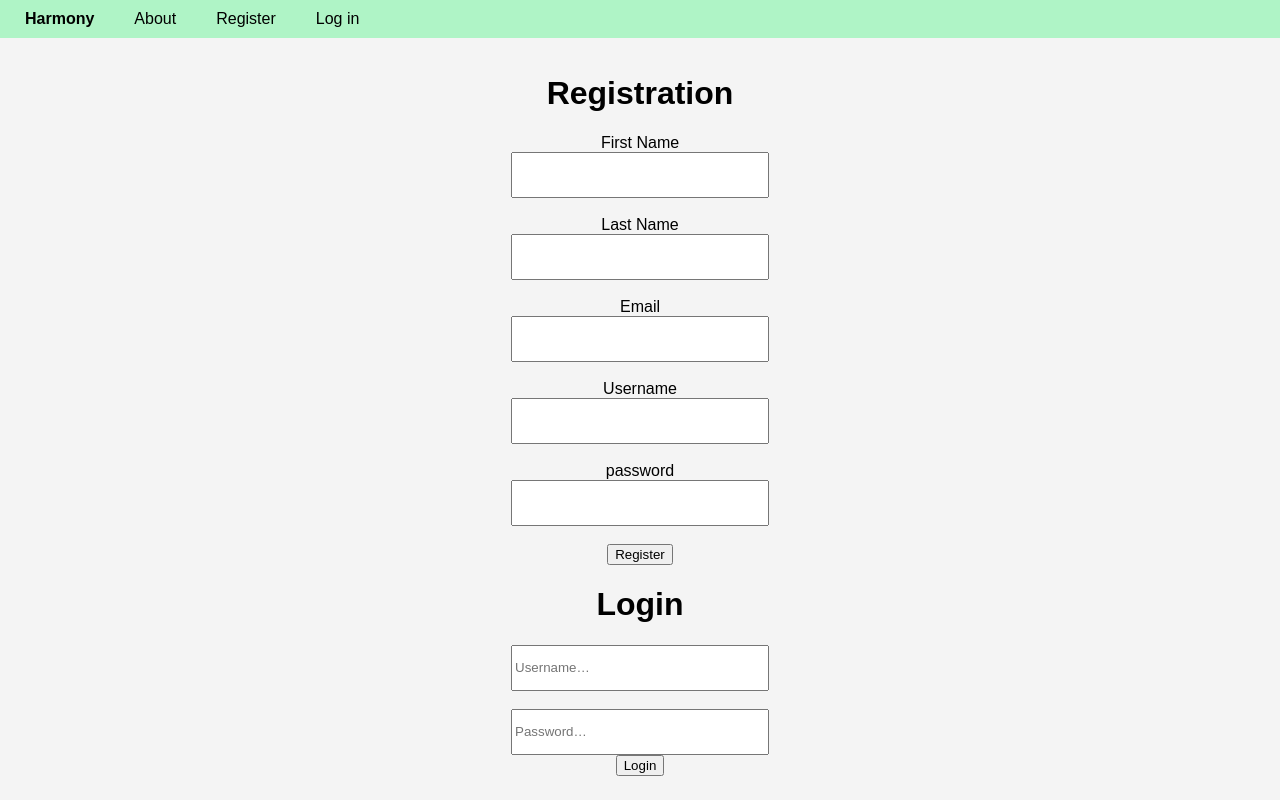
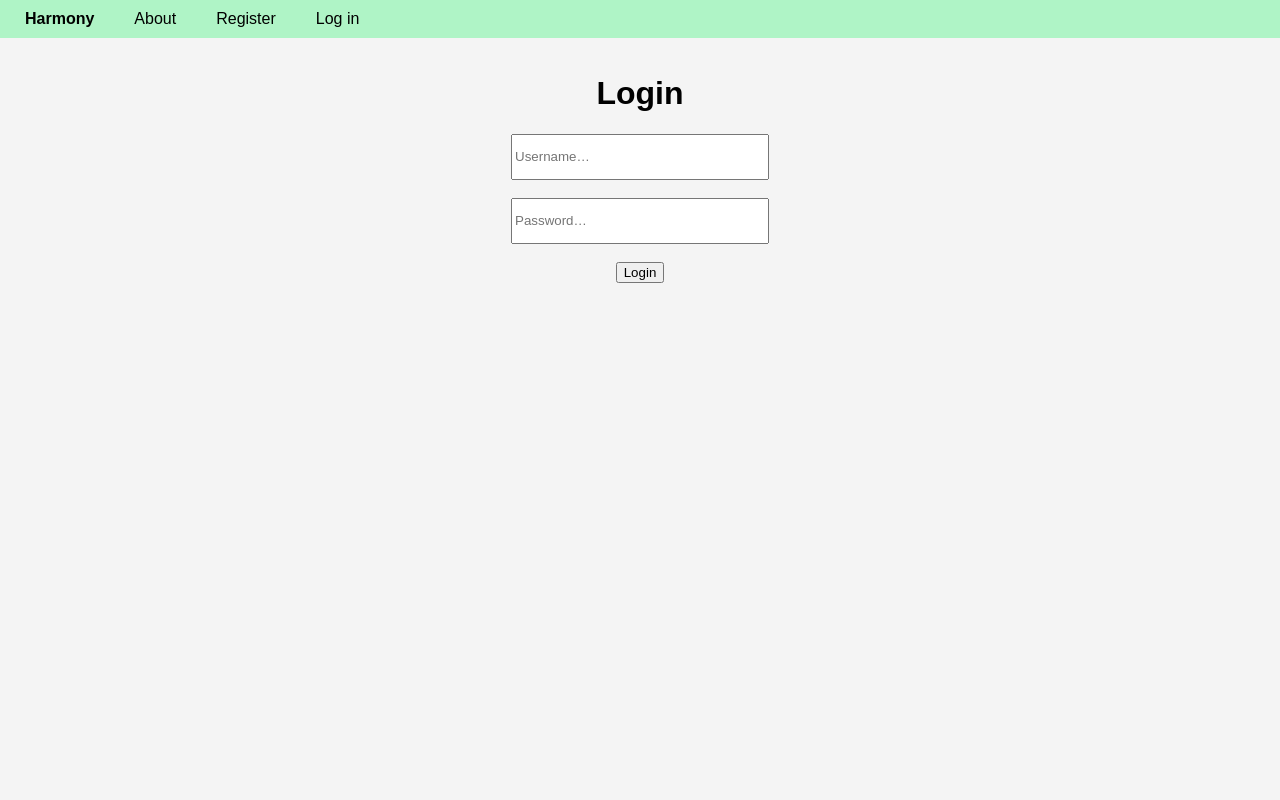
Before and after one commit to keeley1/harmony-app, a React (Create React App) app in the folder client/: page /login in a window 1280 px wide. Built offline with nearby package versions, Linux system fonts and the light colour scheme.

Commit message:
completing basic log in functionality

```diff
--- a/client/src/App.jsx
+++ b/client/src/App.jsx
@@ -19,7 +19,7 @@ const App = () => {
       <Route path="/login" element={<Login />}/>
     </Routes>
     </>
-  )
-}
+  );
+};
 
 export default App;
--- a/client/src/components/navbar.jsx
+++ b/client/src/components/navbar.jsx
@@ -2,8 +2,9 @@ import React from "react";
 import { NavLink } from "react-router-dom";
 import "../app.css";
 
-const navbar = () => {
+const Navbar = () => {
     return (
+        <>
         <nav>
             <ul className="nav-list">
                 <div className="nav-container">
@@ -22,7 +23,8 @@ const navbar = () => {
                 </div>
             </ul>
         </nav>
-    )
-}
+        </>
+    );
+};
 
-export default navbar;
+export default Navbar;
--- a/client/src/components/todo.jsx
+++ b/client/src/components/todo.jsx
@@ -1,6 +1,6 @@
 import React, { useState, useEffect } from "react";
 
-const todo = () => {
+const Todo = () => {
     const [items, setItems] = useState([]);
     const [newItem, setNewItem] = useState('');
 
@@ -72,6 +72,7 @@ const todo = () => {
     };
 
     return (
+        <>
         <div className="todo-container">
             <h2 className="todo-title">Today's Tasks</h2>
 
@@ -95,7 +96,8 @@ const todo = () => {
                 <button onClick={handleAddItem} className="todo-button">Submit</button>
             </div>
         </div>
+        </>
     );
 };
 
-export default todo;
+export default Todo;
--- a/client/src/pages/about.jsx
+++ b/client/src/pages/about.jsx
@@ -1,11 +1,11 @@
 import React from "react";
 
-const about = () => {
+const About = () => {
     return (
-        <>
-        <p>About</p>
-        </>
-    )
-}
+    <>
+    <p>About</p>
+    </>
+    );
+};
 
-export default about;
+export default About;
--- a/client/src/pages/home.jsx
+++ b/client/src/pages/home.jsx
@@ -1,8 +1,7 @@
 import React from "react";
-import { NavLink } from "react-router-dom";
 import Todo from "../components/todo";
 
-const home = () => {
+const Home = () => {
     return (
     <>
     <div className="dashboard-flex">
@@ -19,7 +18,7 @@ const home = () => {
         </div>
     </div>
     </>
-    )
-}
+    );
+};
 
-export default home;
+export default Home;
--- a/client/src/pages/login.jsx
+++ b/client/src/pages/login.jsx
@@ -4,77 +4,49 @@ import Axios from "axios";
 import { useState } from "react";
 
 
-const login = () => {
-    const [firstnameReg, setFirstnameReg] = useState("");
-    const [lastnameReg, setLastnameReg] = useState("");
-    const [emailReg, setEmailReg] = useState("");
-    const [usernameReg, setUsernameReg] = useState("");
-    const [passwordReg, setPasswordReg] = useState("");
+const Login = () => {
+    const [loginStatus, setLoginStatus] = useState("");
+    const [username, setUsername] = useState("");
+    const [password, setPassword] = useState ("");
 
-    const register = () => {
-        Axios.post("http://localhost:8080/register", {
-          firstname: firstnameReg,
-          lastname: lastnameReg,
-          email: emailReg,
-          username: usernameReg,
-          password: passwordReg,
+    const LoginUser = () => {
+        Axios.post("http://localhost:8080/login", {
+            username: username,
+            password: password,
         }).then((response) => {
-            console.log(response);
+            if (response.data.message) {
+                // If there is a message in the response, it means an error occurred
+                setLoginStatus(response.data.message);
+            } else {
+                setLoginStatus('Login Successful');
+                // Possibly redirect the user to another page or set authentication state
+            }
+        }).catch((error) => {
+            console.error("Login failed:", error);
+            // Handle the error, maybe set a loginStatus to display the error
         });
     };
 
     return (
     <>
     <div className="App">
-        <div className="registration">
-           <h1>Registration</h1>
+        <div className="login">
+            <h1>Login</h1>
 
-           <label>First Name</label>
-           <input type="text"
-           onChange={(e) => {
-            setFirstnameReg(e.target.value);
-            }}
+            <input type="text" placeholder="Username…"
+            onChange = { (e) => {setUsername (e.target.value);}}
             /><br/>
 
-           <label>Last Name</label>
-           <input type="text"
-           onChange={(e) => {
-            setLastnameReg(e.target.value);
-            }}
+            <input type="password" placeholder="Password…"
+            onChange = { (e) => {setPassword (e.target.value);}}
             /><br/>
 
-           <label>Email</label>
-           <input type="text"
-           onChange={(e) => {
-            setEmailReg(e.target.value);
-            }}
-           /><br/>
-
-           <label>Username</label>
-           <input type="text"
-           onChange={(e) => {
-            setUsernameReg(e.target.value);
-            }}
-           /><br/>
-
-           <label>password</label>
-           <input type="text"
-           onChange={(e) =>{
-            setPasswordReg(e.target.value);
-            }}
-           /> <br />
-
-           <button onClick={register} > Register</button>
+            <button onClick={LoginUser}>Login</button>
         </div>
-        <div className="login">
-           <h1>Login</h1>
-           <input type="text" placeholder="Username…" /> <br/>
-           <input type="password" placeholder="Password…" />
-           <button >Login</button>
-        </div>
+        <h1> {loginStatus}</h1>
     </div>
     </>
-    )
-}
+    );
+};
 
-export default login;
+export default Login;
--- a/client/src/pages/register.jsx
+++ b/client/src/pages/register.jsx
@@ -2,7 +2,7 @@ import React from "react";
 import "../main.css";
 import Axios from "axios";
 import { useState } from "react";
-import { Navigate } from 'react-router-dom';
+import { Navigate } from "react-router-dom";
 
 const Register = () => {
    const [registered, setRegistered] = useState(false);
@@ -12,7 +12,7 @@ const Register = () => {
    const [usernameReg, setUsernameReg] = useState("");
    const [passwordReg, setPasswordReg] = useState("");
 
-    const register = () => {
+   const RegisterUser = () => {
       Axios.post("http://localhost:8080/register", {
          firstname: firstnameReg,
          lastname: lastnameReg,
@@ -57,11 +57,11 @@ const Register = () => {
          onChange={(e) =>{setPasswordReg(e.target.value);}}
          /><br/>
 
-            <button onClick={register}>Register</button>
+         <button onClick={RegisterUser}>Register</button>
       </div>
    </div>
    </>
-    )
-}
+   );
+};
 
 export default Register;
--- a/client/src/pages/tasks.jsx
+++ b/client/src/pages/tasks.jsx
@@ -1,7 +1,7 @@
 import React from "react";
 import Todo from "../components/todo";
 
-const tasks = () => {
+const Tasks = () => {
     return (
         <>
         <Todo />
@@ -9,4 +9,4 @@ const tasks = () => {
     )
 }
 
-export default tasks;
+export default Tasks;
```
Also changed, not shown: 1 other file (tests, documents, lock files or other folders). Lines whose indentation alone changed are shown as unchanged.
